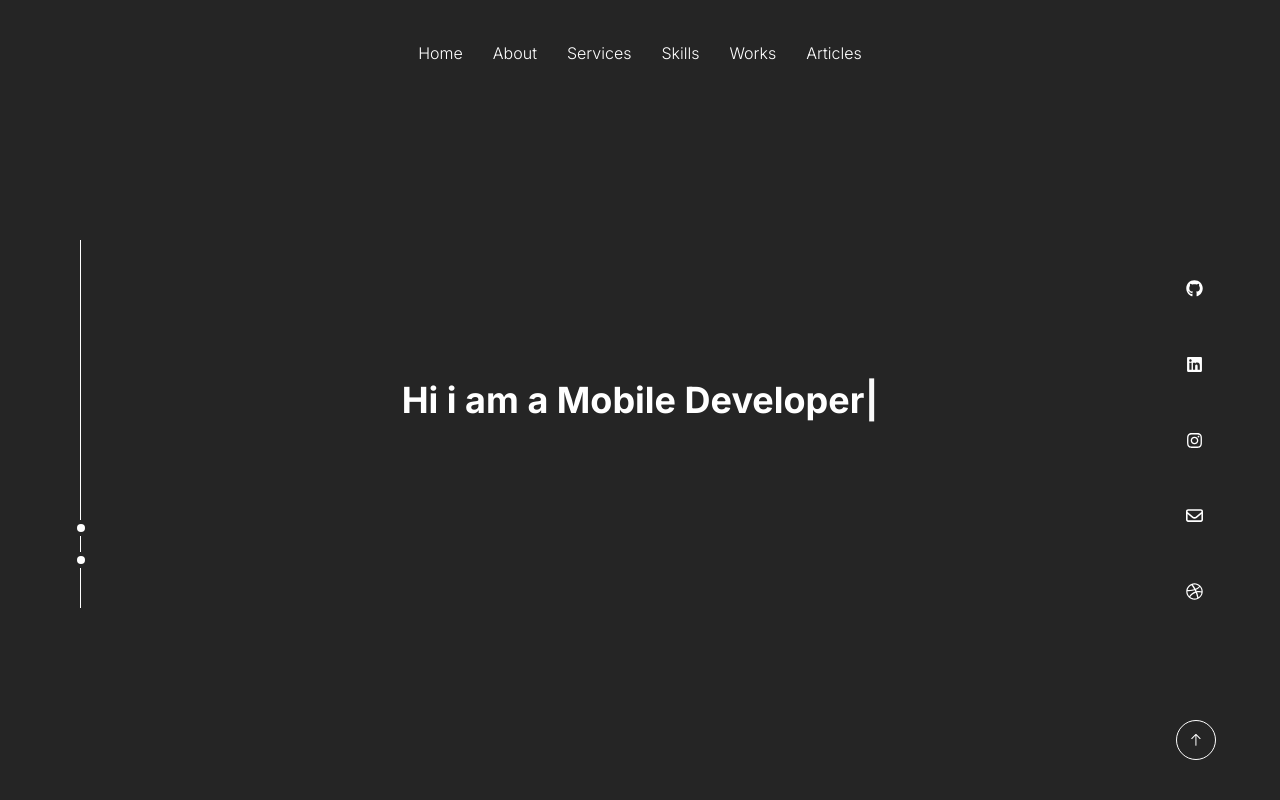
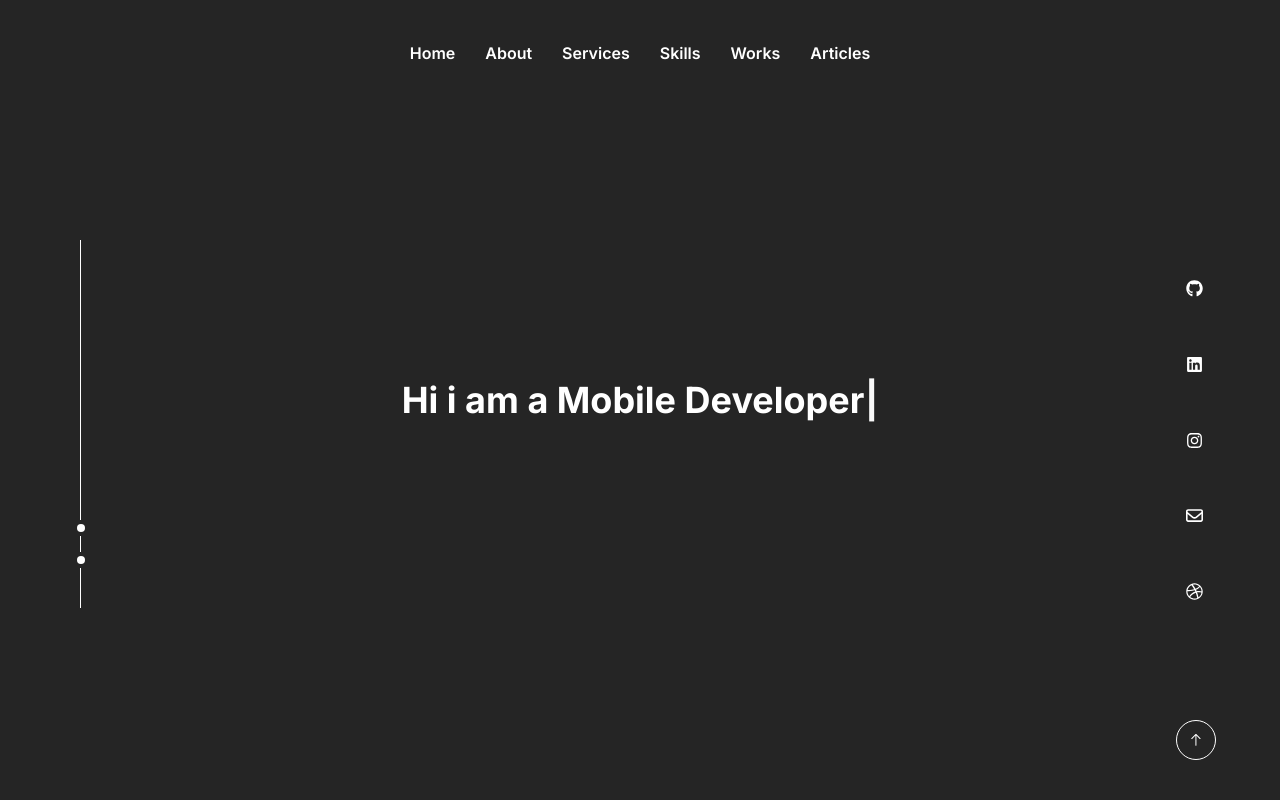
Before and after one commit to NafisHandoko/next-portfolio, a Next.js app: page / in a window 1280 px wide. Shown: the top 800 px of the page. Built offline with nearby package versions, Linux system fonts and the light colour scheme.

Commit message:
style: update navbar styling

```diff
--- a/app/globals.css
+++ b/app/globals.css
@@ -39,11 +39,12 @@ body {
 
 .glass {
   background: rgba(37, 37, 37, 0.25);
-  box-shadow: 0 8px 32px 0 rgba(31, 38, 135, 0.37);
+  /* box-shadow: 0 8px 32px 0 rgba(31, 38, 135, 0.37); */
   backdrop-filter: blur(4px);
   -webkit-backdrop-filter: blur(4px);
-  border-radius: 10px;
+  /* border-radius: 10px; */
   border: 1px solid rgba(255, 255, 255, 0.18);
+  border-width: 1px 0;
 }
 
 /* @layer utilities {
--- a/app/page.tsx
+++ b/app/page.tsx
@@ -40,9 +40,10 @@ export default function Home() {
                 <a className="glow transition-all" target="_blank" href="https://dribbble.com/nafishandoko"><FaDribbble size={"17px"} /></a>
             </div>
             <nav
-                className={`fixed left-0 right-0 z-10 container mx-auto flex flex-col md:flex-row items-center md:justify-center w-full px-7 md:px-28 transition-all ${isScrolled ? 'glass py-6' : 'bg-mineshaft py-10'}`}>
+                className={`fixed z-10 w-full px-7 md:px-28 transition-all ${isScrolled ? 'glass py-6' : 'bg-mineshaft py-10'}`}>
+                <div className="container mx-auto flex flex-col md:flex-row items-center md:justify-center">
                     <button className='text-3xl block md:hidden self-end'><BsListNested /></button>
-                <ul className='hidden md:flex flex-row gap-x-7 items-center text-nero font-light'>
+                    <ul className='hidden md:flex flex-row gap-x-7 items-center text-nero font-semibold'>
                         <li className="border border-transparent hover:border-b-white transition-all"><a className="glow transition-all"
                             href="#">Home</a></li>
                         <li className="border border-transparent hover:border-b-white transition-all"><a className="glow transition-all"
@@ -61,6 +62,7 @@ export default function Home() {
                             <Link className="glow transition-all" href="/articles">Articles</Link>
                         </li>
                     </ul>
+                </div>
             </nav >
             <header id="header" className="bg-mineshaft text-nero">
                 <div className="min-h-screen container mx-auto w-full flex flex-col items-center justify-center gap-y-2 text-center px-10 md:px-0">
```
Lines whose indentation alone changed are shown as unchanged.
